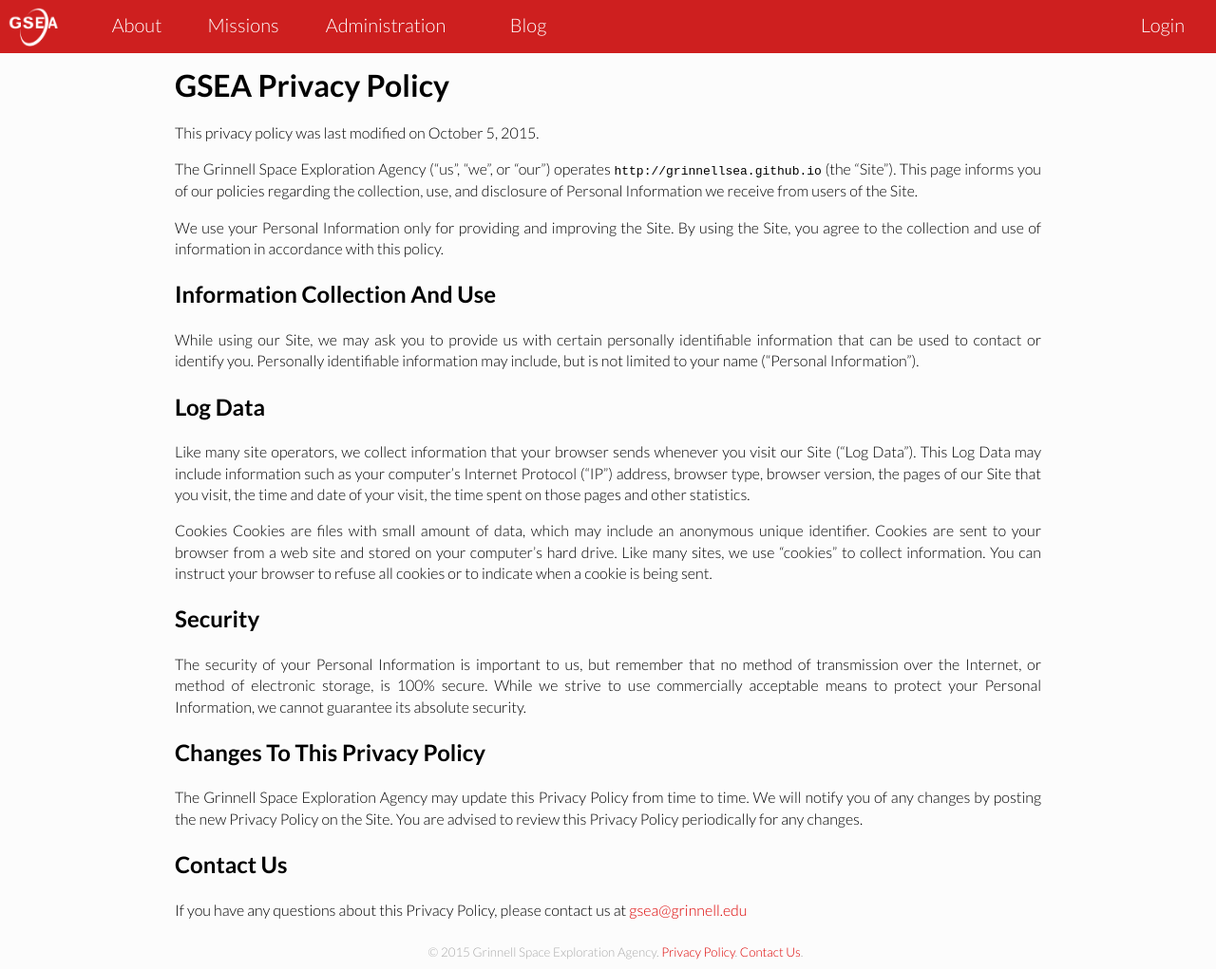
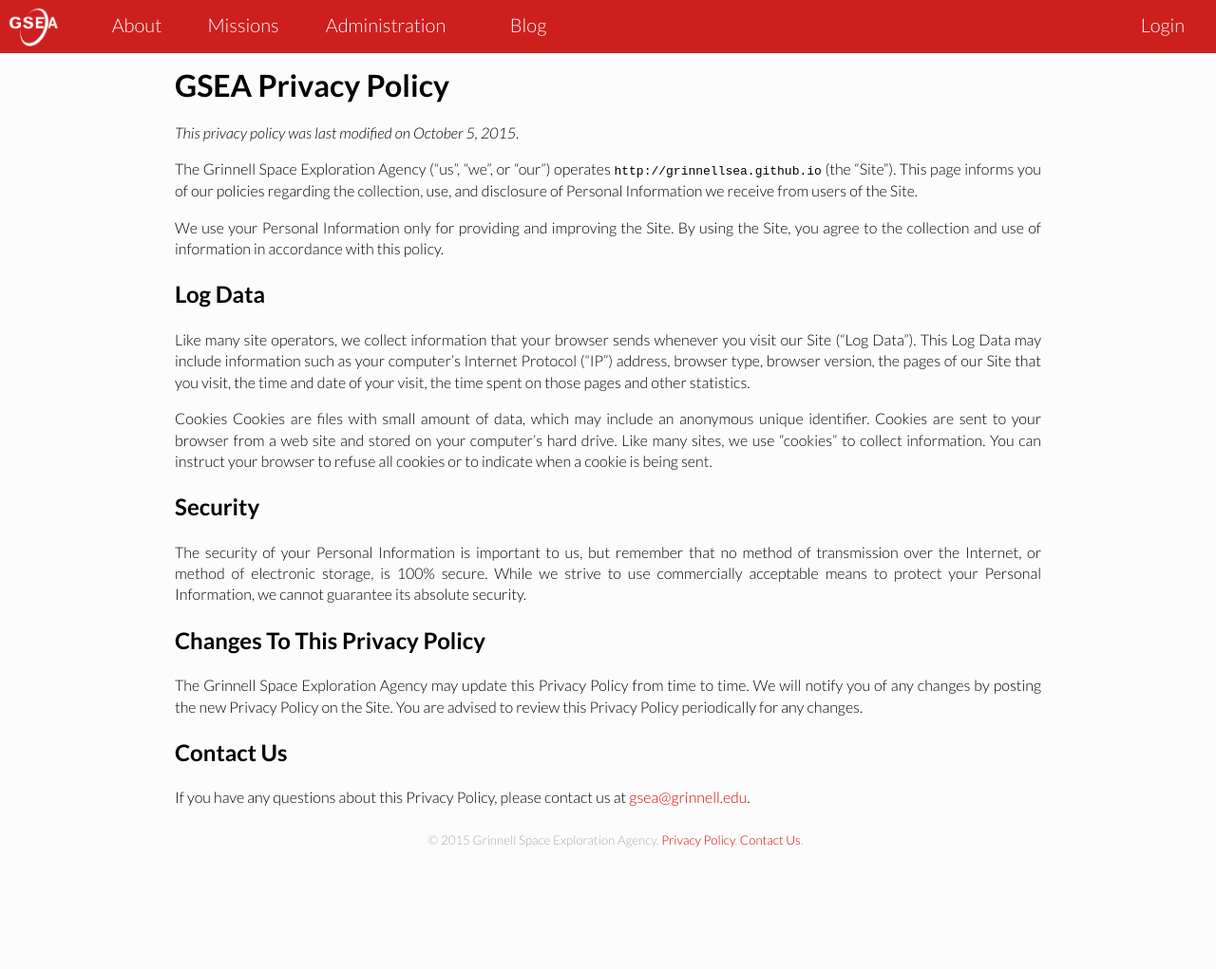
Before and after one commit to GrinnellSEA/GrinnellSEA.github.io, a Jekyll site: the page built from privacy/index.md, in a window 1280 px wide and 1021 px high. Shown: the whole window at 95% size. Built offline with Jekyll 4.4.1, drawn with Linux system fonts in a browser that asks for light colours.

Commit message:
privacy policy update

```diff
--- a/privacy/index.md
+++ b/privacy/index.md
@@ -2,7 +2,7 @@
 title: GSEA Privacy Policy
 ---
 
-This privacy policy was last modified on October 5, 2015.
+*This privacy policy was last modified on October 5, 2015.*
 
 The Grinnell Space Exploration Agency ("us", "we", or "our") operates
 `http://grinnellsea.github.io` (the "Site").  This page informs you of our
@@ -12,12 +12,6 @@
 We use your Personal Information only for providing and improving the Site. By
 using the Site, you agree to the collection and use of information in
 accordance with this policy.
-
-## Information Collection And Use
-While using our Site, we may ask you to provide us with certain personally
-identifiable information that can be used to contact or identify you.
-Personally identifiable information may include, but is not limited to your
-name ("Personal Information").
 
 ## Log Data
 Like many site operators, we collect information that your browser sends
@@ -47,4 +41,4 @@
 
 ## Contact Us
 If you have any questions about this Privacy Policy, please contact us at
-<gsea@grinnell.edu>
+<gsea@grinnell.edu>.
```
